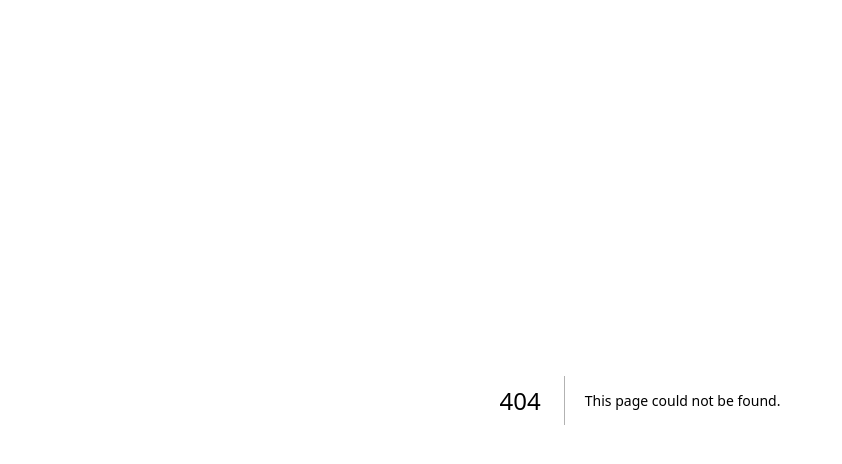
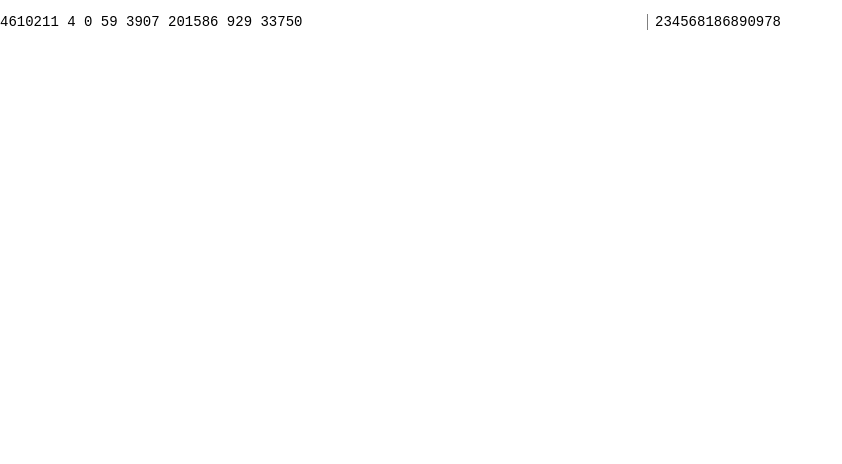
Before and after one commit to d-lukashevich/aoc, a Next.js app: page /days/2024/11 in a window 1280 px wide. Before the commit this address had no page. Shown: the top 464 px of the page, without its empty margins (0-842 px from the left). Built offline with nearby package versions, Linux system fonts and the light colour scheme.

Commit message:
feat(11.12.2024): add solution

```diff
--- /dev/null
+++ b/pages/days/2024/11.tsx
@@ -0,0 +1,33 @@
+import { PuzzleRenderer } from '@units/PuzzleRenderer';
+import { withCache } from '@utils';
+
+const blink = (num: number): number[] => {
+  if (num === 0) return [1];
+  const str = num.toString();
+  if (str.length % 2 === 0) {
+    return [str.slice(0, str.length / 2), str.slice(str.length / 2)].map(Number);
+  }
+  return [num * 2024];
+};
+
+const doBlinks = withCache((arr: number[], depth: number): number => {
+  if (!depth) return arr.length;
+  return arr.reduce((acc, num) => {
+    const sub = blink(num);
+    return acc + doBlinks(sub, depth - 1);
+  }, 0);
+});
+
+const makeSolution = (times: number) => {
+  return (raw: string) => {
+    const data = raw.split(' ').map(Number);
+    return doBlinks(data, times);
+  };
+};
+
+const first = makeSolution(25);
+const second = makeSolution(75);
+
+export default function Day() {
+  return <PuzzleRenderer func={second} first={first} second={second} />;
+}
```
Also changed, not shown: public/inputs/2024/11.txt (added).
